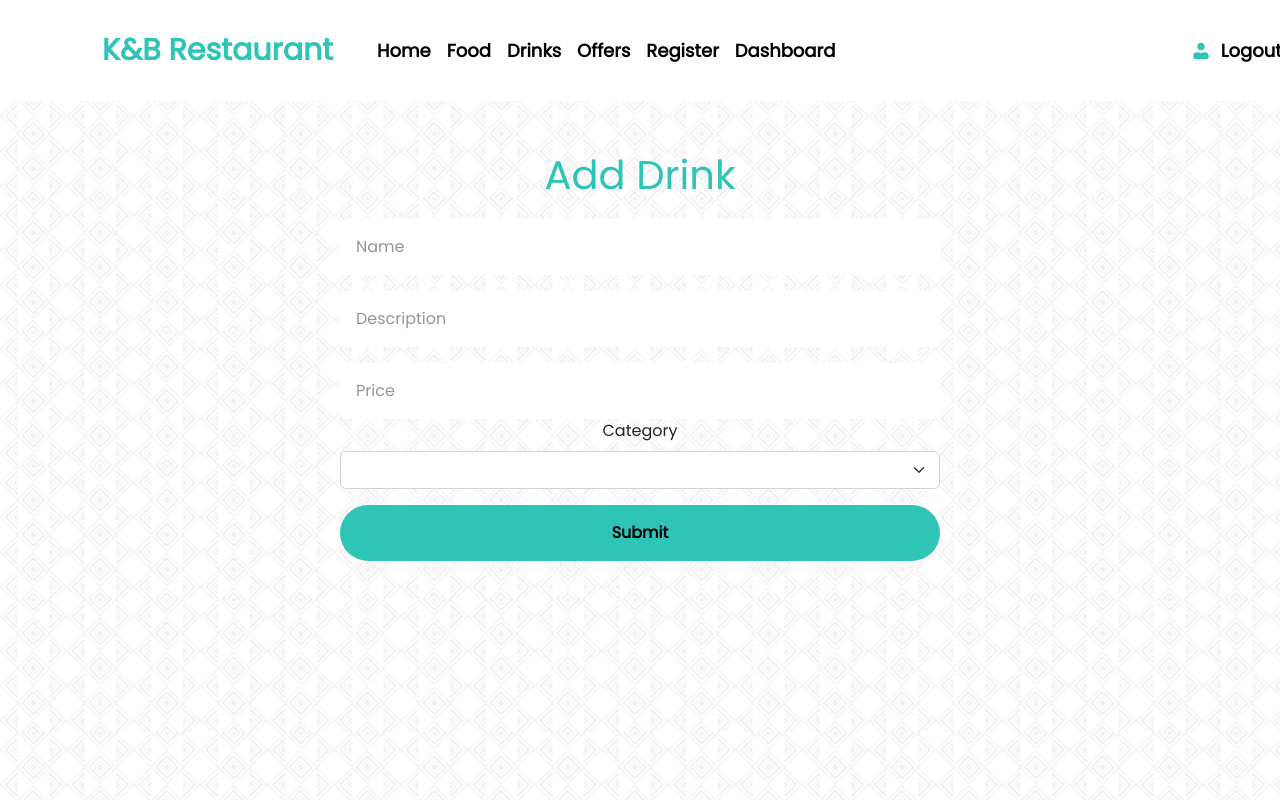
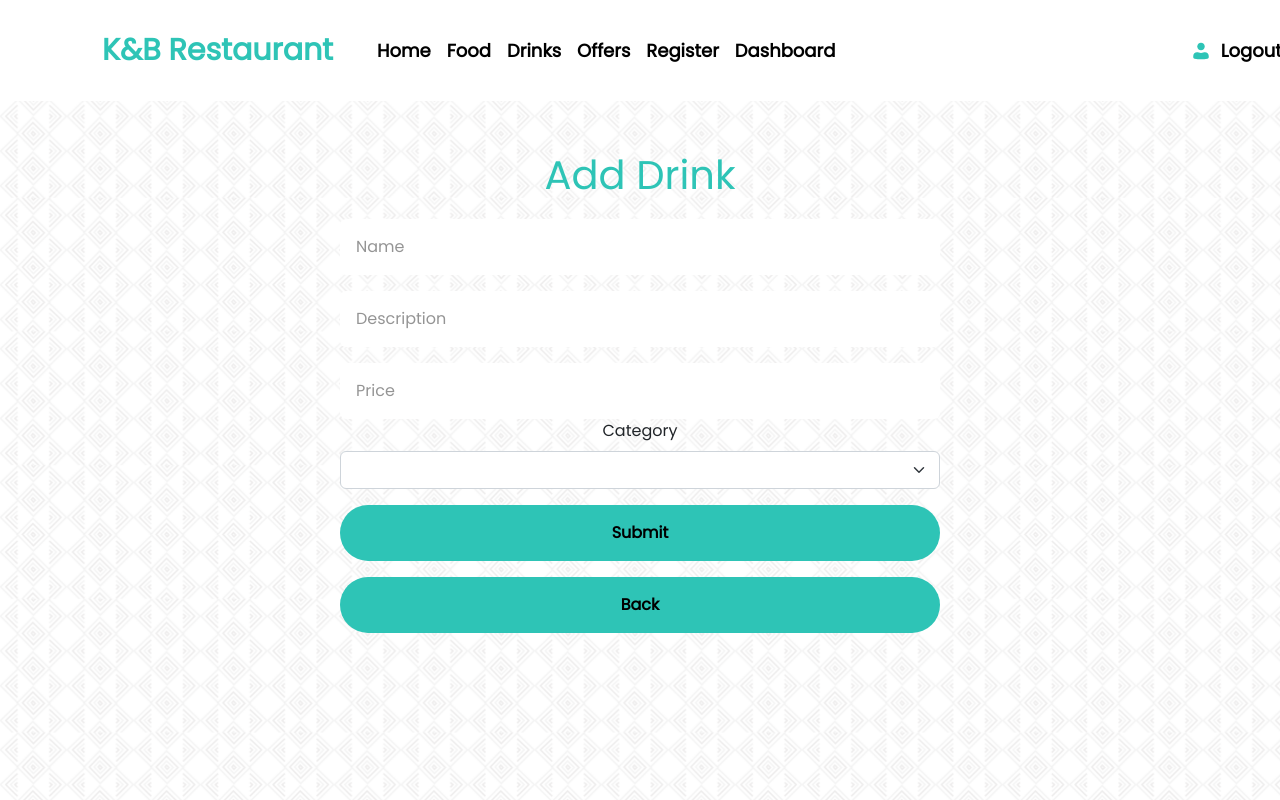
Before and after one commit to BobbyTherio/KBRestaurant, an Angular app in the folder Frontend/: page /add-drink in a window 1280 px wide. Built offline with nearby package versions, Linux system fonts and the light colour scheme; sample sign-in values are in the browser's storage.

Commit message:
added a back button on the add-pages

```diff
--- a/Frontend/src/app/components/add-drink/add-drink.component.html
+++ b/Frontend/src/app/components/add-drink/add-drink.component.html
@@ -23,4 +23,7 @@
     </div>
 
     <button type="submit" class="button" routerLink="/dashboard-drinks" (click)="addNewDrink()">Submit</button>
+    <a>
+        <button type="button" class="button" routerLink="/dashboard-drinks">Back</button>
+    </a>
 </form>
--- a/Frontend/src/app/components/add-food/add-food.component.html
+++ b/Frontend/src/app/components/add-food/add-food.component.html
@@ -28,4 +28,7 @@
     </div>
 
     <button type="submit" class="button" (click)="addNewFood()">Submit</button>
+    <a>
+        <button type="button" class="button" routerLink="/dashboard-food">Back</button>
+    </a>
 </form>
--- a/Frontend/src/app/components/add-offer/add-offer.component.html
+++ b/Frontend/src/app/components/add-offer/add-offer.component.html
@@ -28,4 +28,7 @@
 
 
     <button type="submit" class="button" (click)="addNewOffer()">Submit</button>
+    <a>
+        <button type="button" class="button" routerLink="/dashboard-offers">Back</button>
+    </a>
 </form>
```
